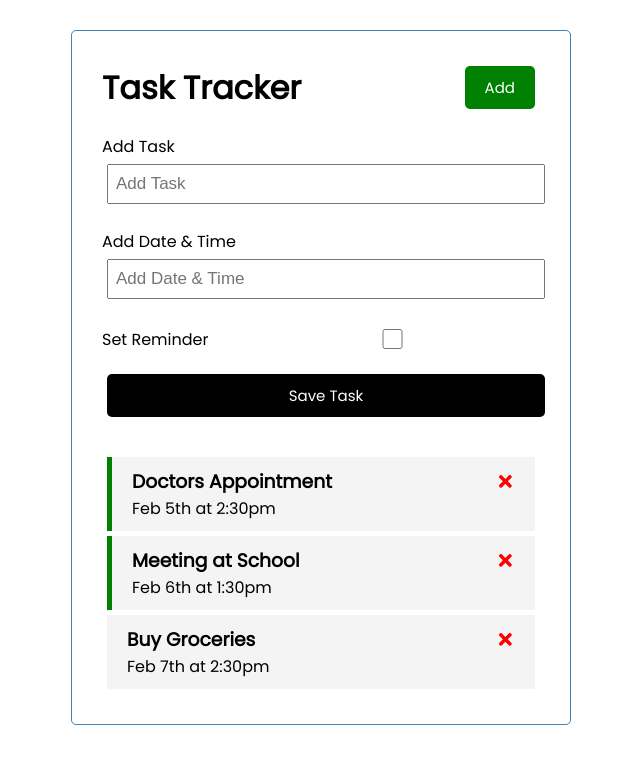
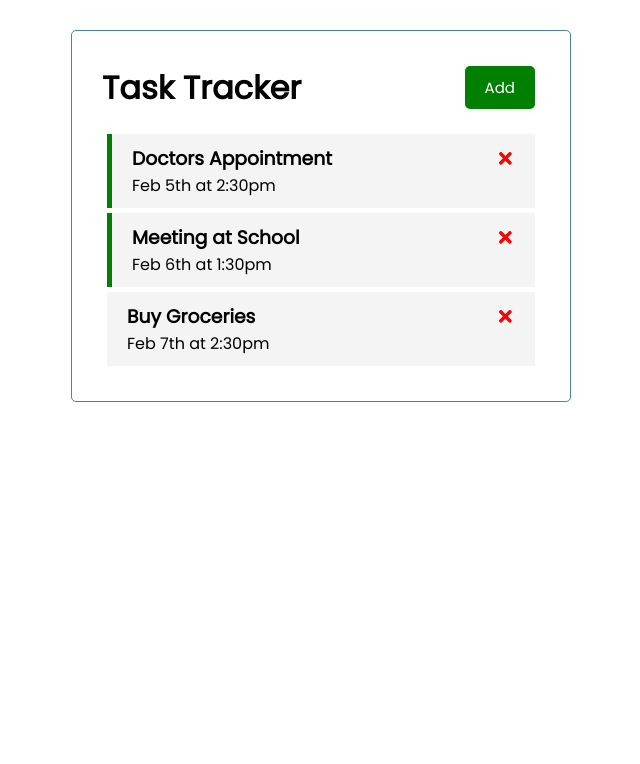
Before and after one commit to jeancarlosherrera/task-tracker, a React (Create React App) app: page / in a window 1280 px wide. Shown: the top 764 px of the page, without its empty margins (319-959 px from the left). Built offline with nearby package versions, Linux system fonts and the light colour scheme.

Commit message:
Implemented Add Task logic

```diff
--- a/src/App.js
+++ b/src/App.js
@@ -4,6 +4,8 @@ import Tasks from './components/Tasks'
 import AddTask from './components/AddTask'
 
 const App = () => {
+  const [showAddTask, setShowAddTask] = useState(false)
+
   const [tasks, setTasks] = useState([
     {
         id: 1,
@@ -25,6 +27,14 @@ const App = () => {
     }
 ])
 
+//Add Task
+const addTask = (task) => {
+  const id = tasks.length + 1
+  const newTask = {id, ...task}
+
+  setTasks([...tasks, newTask])
+}
+
 //Delete Task
 const deleteTask = (id) => {
   setTasks(tasks.filter((task) => task.id !== id))
@@ -37,8 +47,8 @@ const toggleReminder = (id) => {
 
   return (
     <div className='container'>
-      <Header />
-      <AddTask />
+      <Header onAdd={() => setShowAddTask(!showAddTask)} showAddTask={showAddTask}/>
+      {showAddTask && <AddTask onAdd={addTask} /> }
       {tasks.length > 0 ? (<Tasks tasks={tasks} onDelete={deleteTask} onToggle={toggleReminder} />) : ("No Tasks") }
     </div>
   );
--- a/src/components/AddTask.js
+++ b/src/components/AddTask.js
@@ -1,12 +1,26 @@
 import { useState } from 'react'
 
-const AddTask = () => {
+const AddTask = ({ onAdd }) => {
     const [text, setText] = useState('')
     const [day, setDay] = useState('')
     const [reminder, setReminder] = useState(false)
 
+    const onSubmit = (e) => {
+        e.preventDefault()
+
+        if (!text){
+            alert('Please add a task')
+            return
+        }
+
+        onAdd({text, day, reminder})
+        setText('')
+        setDay('')
+        setReminder(false)
+    }
+
     return (
-        <form className='add-form'>
+        <form className='add-form' onSubmit={onSubmit} >
         <div className='form-control'>
             <label>Add Task</label>
             <input type='text' placeholder='Add Task' value={text} onChange={(e) => setText(e.target.value)}></input>
@@ -17,7 +31,7 @@ const AddTask = () => {
         </div>
         <div className=' form-control form-control-check'>
             <label>Set Reminder</label>
-            <input type='checkbox' placeholder='Add Task' value={reminder} onChange={(e) => setReminder(e.currentTarget.checked)}></input>
+            <input type='checkbox' placeholder='Add Task' checked={reminder} value={reminder} onChange={(e) => setReminder(e.currentTarget.checked)}></input>
         </div>
         <input type='submit' value='Save Task' className='btn btn-block'></input>
     </form>
--- a/src/components/Header.js
+++ b/src/components/Header.js
@@ -1,15 +1,11 @@
 import Button from './Button'
 
-const Header = ({name}) => {
-
-    const onClick = () => {
-        console.log('Click')
-    }
+const Header = ({onAdd, showAddTask}) => {
 
     return (
         <header className='header'>
             <h1>Task Tracker</h1>
-            <Button onClick={onClick}  color='green' text='Add'/>
+            <Button onClick={onAdd}  color={showAddTask ? 'red' : 'green'} text={showAddTask ? 'Close' : 'Add'} />
         </header>
     )
 }
```
